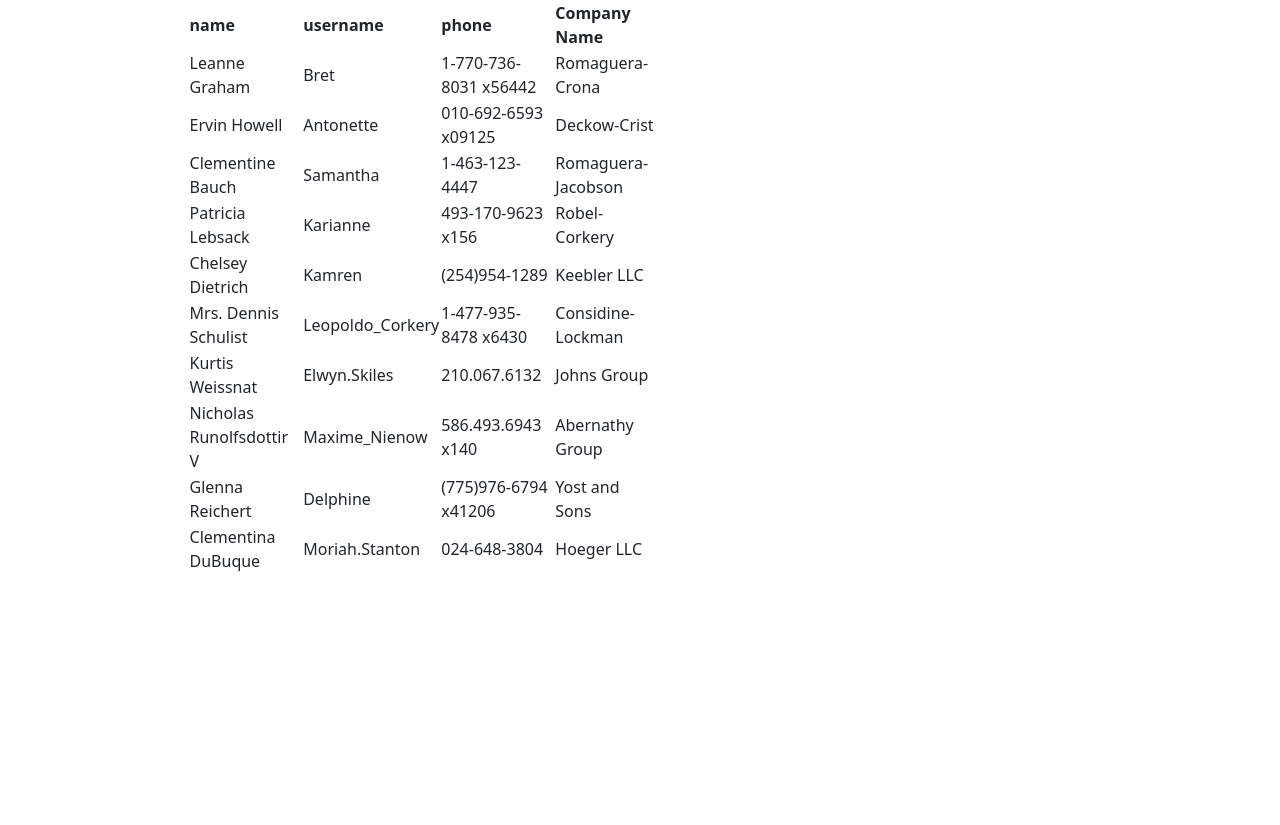
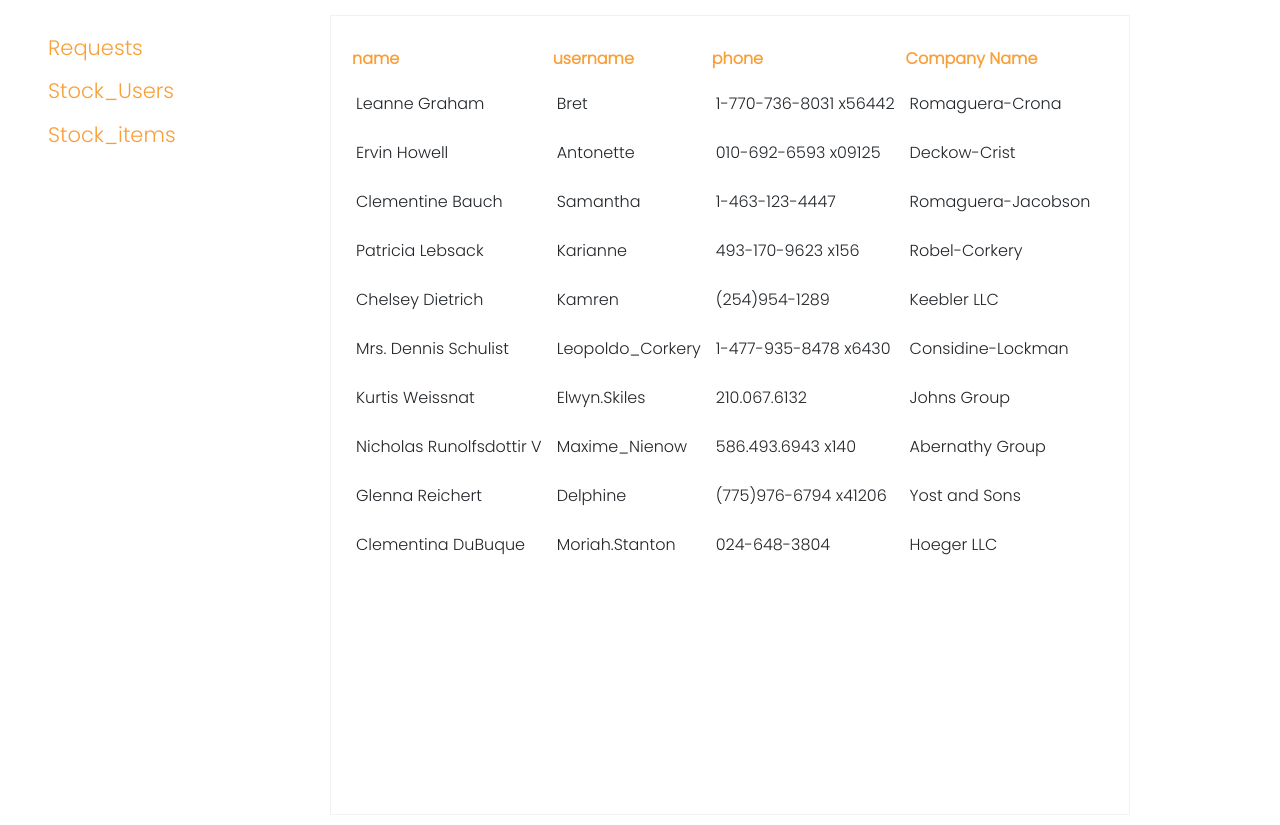
Before and after one commit to mugchris94/React-Demo, a React (Create React App) app: page /JsonView in a window 1280 px wide. Built offline with nearby package versions, Linux system fonts and the light colour scheme.

Commit message:
user-dashboard

```diff
--- a/public/index.html
+++ b/public/index.html
@@ -3,6 +3,9 @@
   <head>
     <meta charset="utf-8" />
     <link rel="icon" href="%PUBLIC_URL%/mylogo.png" />
+    <link rel="preconnect" href="https://fonts.googleapis.com">
+    <link rel="preconnect" href="https://fonts.gstatic.com" crossorigin>
+    <link href="https://fonts.googleapis.com/css2?family=Poppins:wght@300&display=swap" rel="stylesheet">
     <meta name="viewport" content="width=device-width, initial-scale=1" />
     <meta name="theme-color" content="#000000" />
     <meta
--- a/src/App_Views/Home_View.js
+++ b/src/App_Views/Home_View.js
@@ -2,7 +2,6 @@ import React, { Component } from 'react';
 import Banner_view from './Banner_view';
 import LoginForm from './LoginForm';
 import '../styles/home_view.css';
-
 
 
 class Home_View extends Component {
--- a/src/App_Views/JsonView.js
+++ b/src/App_Views/JsonView.js
@@ -10,12 +10,20 @@ const JsonView = () => {
         <div className='flex_dashboard'>
 
             <div className='menu_view'>
+                <nav>
+                    <label></label>
+                    <ul>
+                        <li><span><img scr='S'/></span>Requests</li>
+                        <li><span></span>Stock_Users</li>
+                        <li><span></span>Stock_items</li>
 
+                    </ul>
+                </nav>
 
             </div>
 
             <div className='table-container'>
-                <table className='table-view'>
+                <table >
                     <thead>
                         <tr>
                             <th>name</th>
--- a/src/styles/Login.css
+++ b/src/styles/Login.css
@@ -5,7 +5,7 @@
     width: 410px;
     height: 50px;
     border-radius: 5px;
-    box-shadow: 0px 5px 5px -11px #FDAC53;
+    box-shadow: 0px 5px 5px -11px #F99F38;
     color: aliceblue;
 
 
--- a/src/styles/home_view.css
+++ b/src/styles/home_view.css
@@ -27,7 +27,7 @@
     padding-right: 10px;
     bottom:0;
     border:1px solid #FDAC53;
-    background: #FDAC53;
+    background: #F99F38;
 
 
 }
--- a/src/styles/view.css
+++ b/src/styles/view.css
@@ -1,22 +1,61 @@
-.table_view {
-    width: 400px;
-    padding: 0;
-    margin:0;
+
+*{
+    font-family: 'Poppins', sans-serif;
 }
 
-.table_container{
-    margin-right: 10px;
-    margin-left: 10px;
+.table-container{
+    margin: 15px 5px 10px 10px ;
+    height: 100vh;
+    width: 100vh;
+    background-color: white;
+    border:1px solid#f0f2f5;
+    padding:15px
 }
 
 .menu_view{
     height: 100vh;
-    width: 40%;
+    width: 40vh;
+
+    color: #F99F38;
+    font-size: 21px;
+
+
 }
+
+.menu_view ul li {
+    list-style-type: none;
+    margin-bottom: 12px;
+    border-left: 1px solid transparent;
+    padding-left: 15px;
+    transition: border-left-color 1s linear;
+}
+
+.menu_view ul li:hover {
+    color:cyan;
+    border-left-color: #F99F38;
+}
+
 
 .flex_dashboard{
     display: inline-flex;
     margin: 0px;
     padding: 0px;
     box-sizing: border-box;
+
+
 }
+
+table {
+    border-collapse: separate;
+    border-spacing: 5px 15px;
+  }
+
+
+table thead tr th{
+    color: #F99F38;
+}
+
+td {
+    padding: 5px;
+    margin-right: 20px;
+}
```
Also changed, not shown: src/images/mylogo.png (added).
